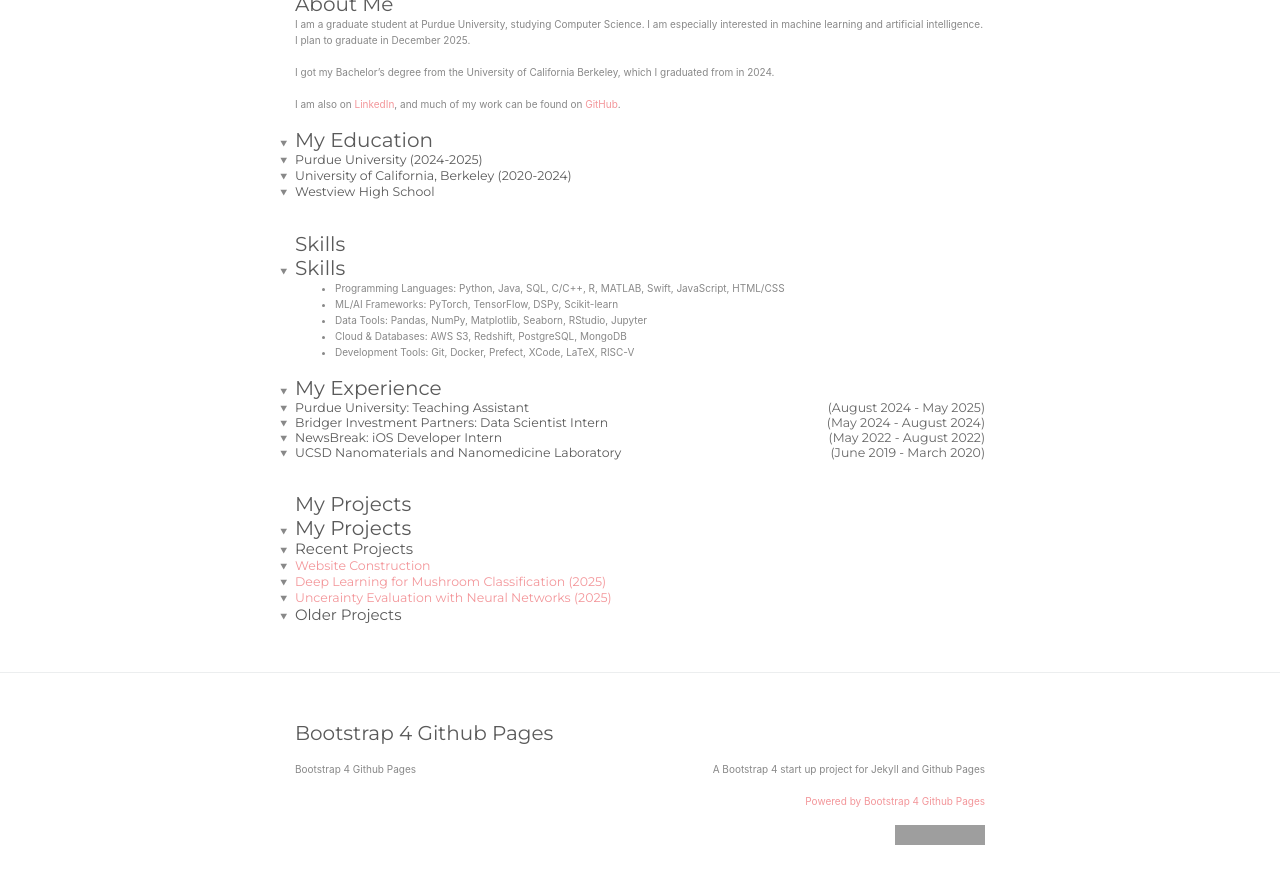
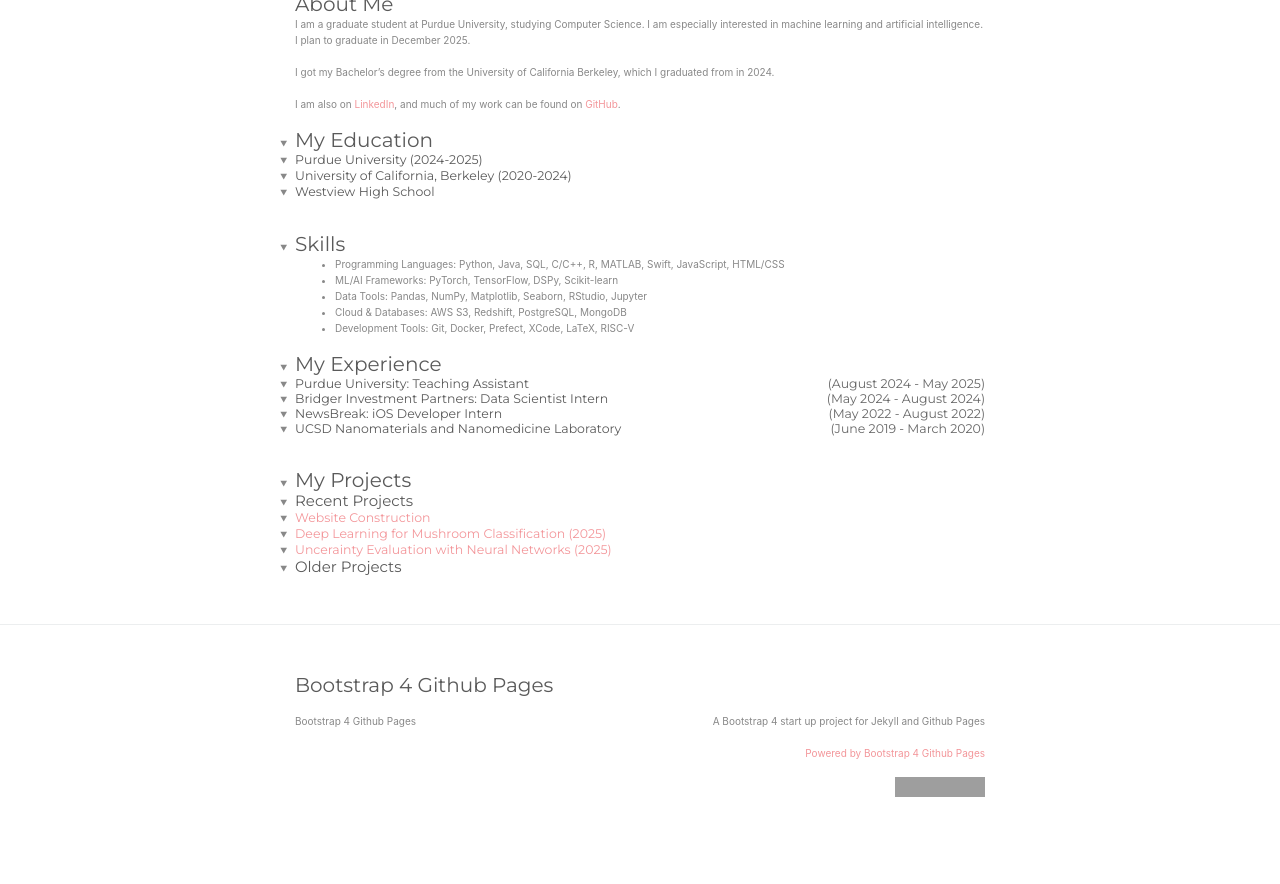
Before and after one commit to DerrickhSun/DerrickhSun.github.io, a Jekyll site: the page built from index.md, in a window 1280 px wide, cut to the strip 393-1302 px from the top of the page. Shown: the top 884 px of the strip. Built offline with Jekyll 4.4.1, drawn with Linux system fonts in a browser that asks for light colours; after the commit the page ends 1254 px from its top, so only the background shows below that; grey boxes are pictures that could not be loaded.

Commit message:
minor debug

```diff
--- a/index.md
+++ b/index.md
@@ -148,7 +148,6 @@
 </details>
 <br>
 
-## Skills
 
 <details open class="skills-section">
   <summary><h2>Skills</h2></summary>
@@ -207,7 +206,6 @@
 </details>
 <br>
 
-## My Projects
 
 <details open class="projects-section">
   <summary><h2>My Projects</h2></summary>
```
